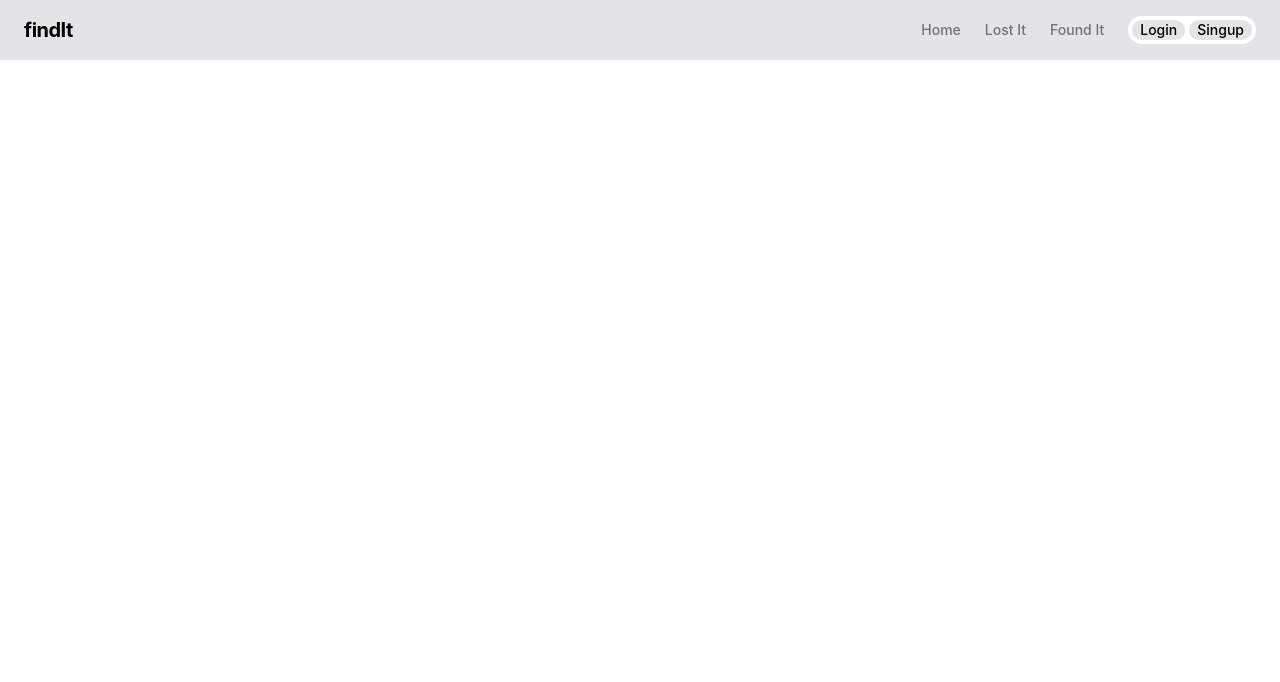
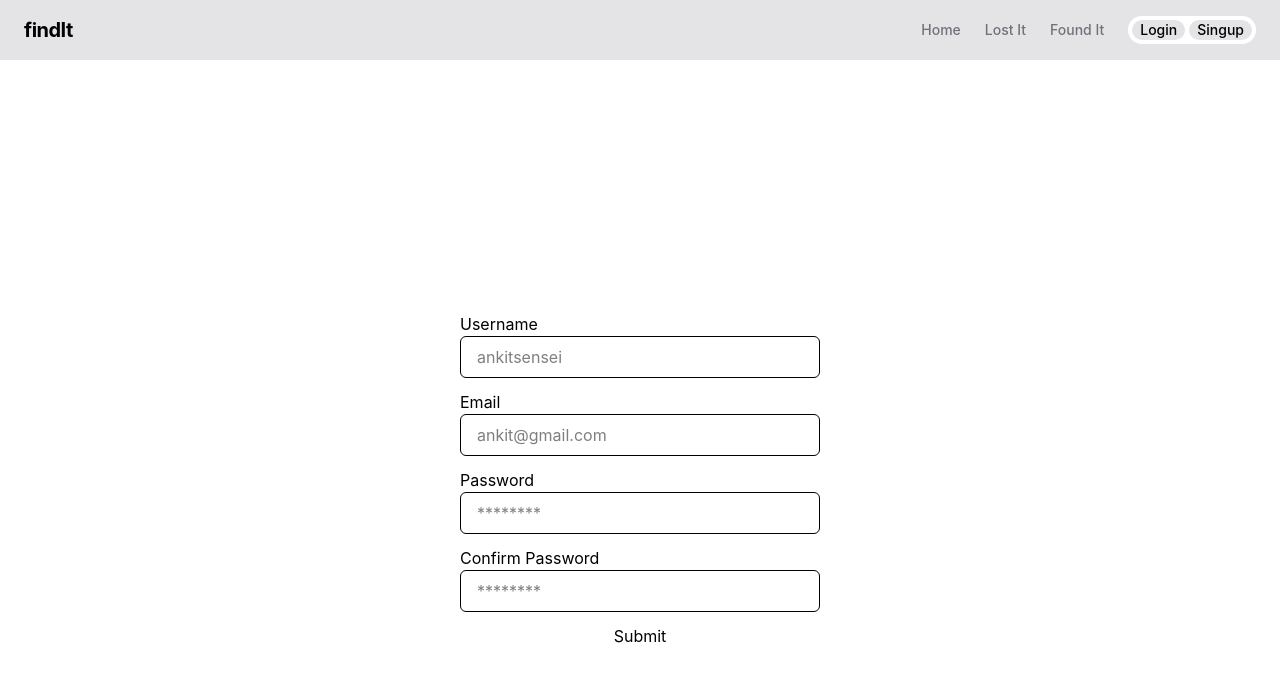
Before and after one commit to ankitsensei/findIt, a React (Vite) app in the folder client/: page /signup in a window 1280 px wide. Shown: the top 682 px of the page. Built offline with nearby package versions, Linux system fonts and the light colour scheme.

Commit message:
feat: basic useForm hook working

```diff
--- a/client/package.json
+++ b/client/package.json
@@ -14,6 +14,7 @@
     "lucide-react": "^1.27.0",
     "react": "^19.2.7",
     "react-dom": "^19.2.7",
+    "react-hook-form": "^7.83.0",
     "react-router": "^8.3.0",
     "tailwindcss": "^4.3.3"
   },
--- a/client/src/pages/Signup.jsx
+++ b/client/src/pages/Signup.jsx
@@ -1,7 +1,67 @@
-import React from "react";
+import { useState } from "react";
+import { useForm } from "react-hook-form";
 
 const Signup = () => {
-  return <div>Signup</div>;
+  const {
+    register,
+    handleSubmit,
+    watch,
+    formState: { errors },
+  } = useForm();
+
+  const onSubmit = (data) => console.log(data);
+
+  return (
+    <div className="mt-20 w-full h-screen flex flex-col items-center justify-center">
+      <form
+        action=""
+        onSubmit={handleSubmit(onSubmit)}
+        className="w-90 flex flex-col gap-3"
+      >
+        <div className="flex flex-col">
+          <label>Username</label>
+          <input
+            type="text"
+            onChange={(e) => e.target.value}
+            placeholder="ankitsensei"
+            {...register("username")}
+            className="border px-4 py-2 rounded-md"
+          />
+        </div>
+        <div className="flex flex-col">
+          <label>Email</label>
+          <input
+            type="email"
+            onChange={(e) => e.target.email}
+            placeholder="ankit@gmail.com"
+            {...register("email")}
+            className="border px-4 py-2 rounded-md"
+          />
+        </div>
+        <div className="flex flex-col">
+          <label>Password</label>
+          <input
+            type="text"
+            onChange={(e) => e.target.value}
+            placeholder="********"
+            {...register("password")}
+            className="border px-4 py-2 rounded-md"
+          />
+        </div>
+        <div className="flex flex-col">
+          <label>Confirm Password</label>
+          <input
+            type="text"
+            onChange={(e) => e.target.confirmPassword}
+            placeholder="********"
+            {...register("confirmPassword")}
+            className="border px-4 py-2 rounded-md"
+          />
+        </div>
+        <input type="submit" />
+      </form>
+    </div>
+  );
 };
 
 export default Signup;
```
Also changed, not shown: 1 other file (tests, documents, lock files or other folders).
